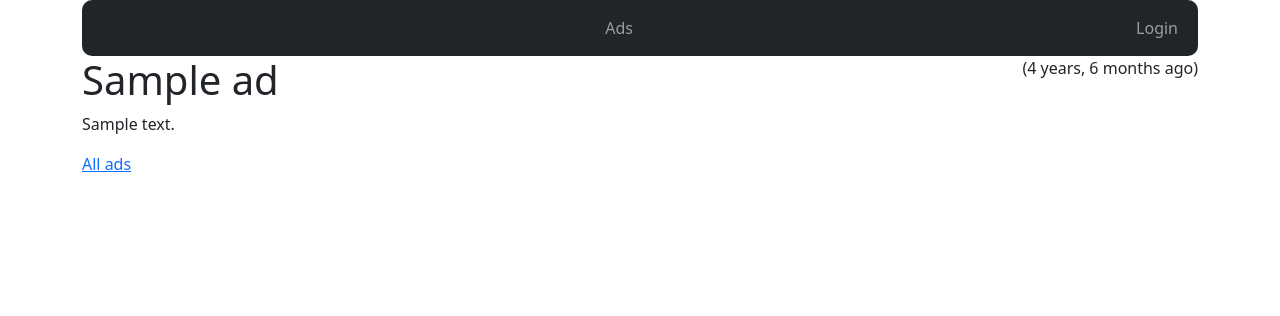
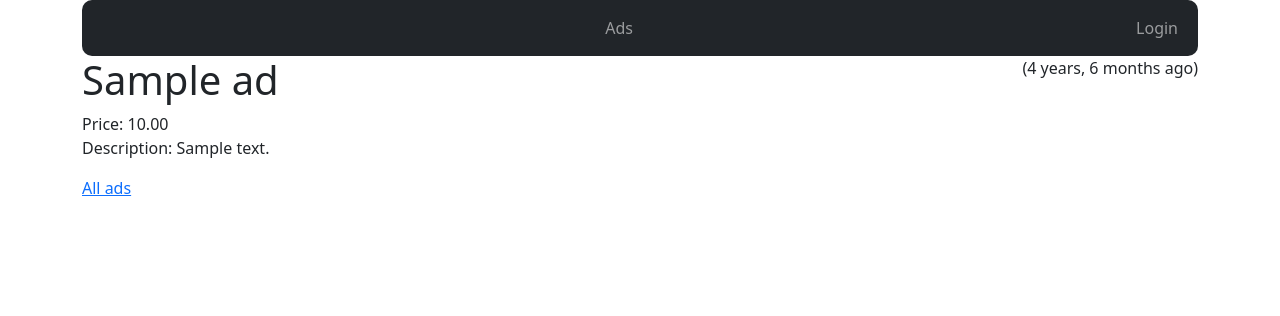
Before and after one commit to changyaochen/django-tutorial, a Django app: page /ads/ad/1 in a window 1280 px wide. Shown: the top 316 px of the page. Run offline with Django 4.2, Linux system fonts and the light colour scheme; tables that the repository leaves empty hold one stand-in row (values such as "Sample post"); some libraries are stand-ins or nearby versions.

Commit message:
small fix

```diff
--- a/mysite/ads/templates/ads/ad_detail.html
+++ b/mysite/ads/templates/ads/ad_detail.html
@@ -10,7 +10,8 @@
 </span>
 <h1>{{ ad.title }}</h1>
 <p>
-{{ ad.text }}
+Price: {{ ad.price }} <br>
+Description: {{ ad.text }}
 </p>
 <p>
 </p>
--- a/requirements.txt
+++ b/requirements.txt
@@ -1,4 +1,4 @@
-django==4.0
+django==4.2.7
 pillow
 
 # Other requirments - frozen to a version to simplify tech support
```
Also changed, not shown: 1 other file.
